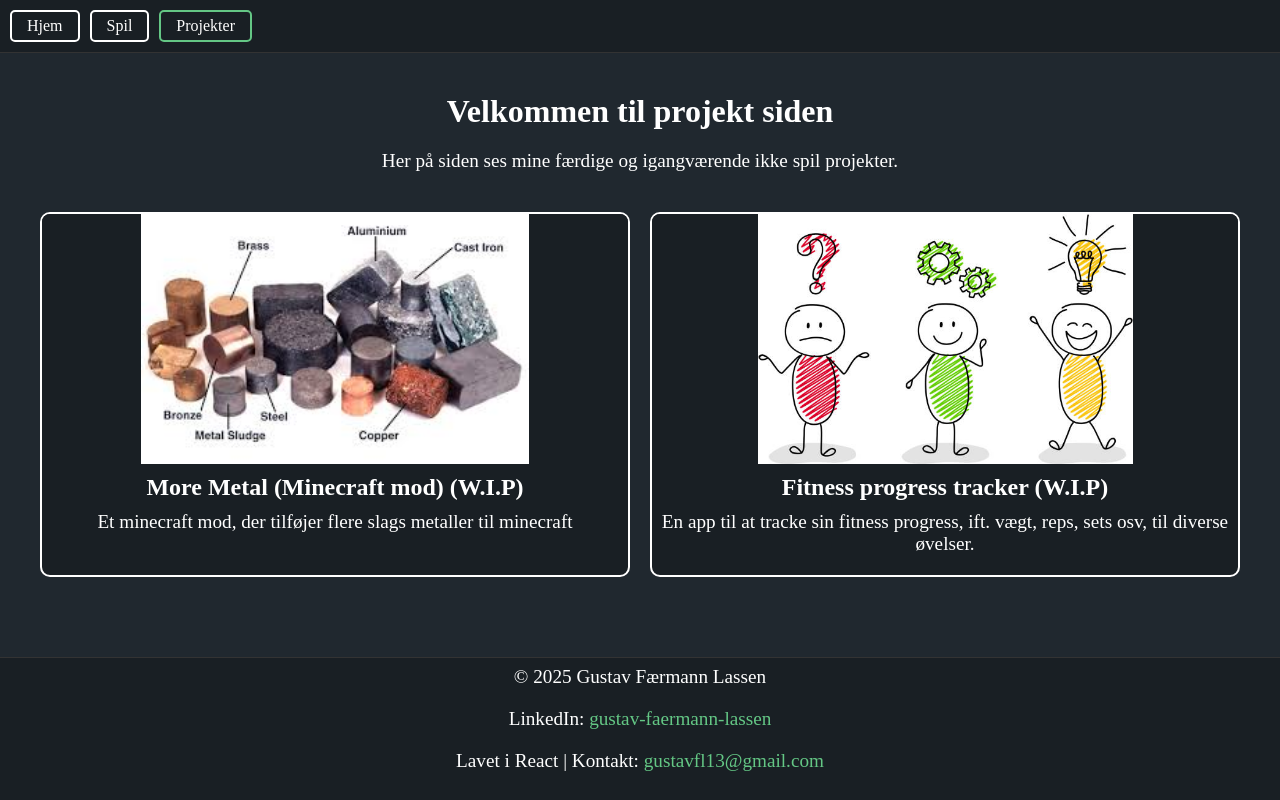
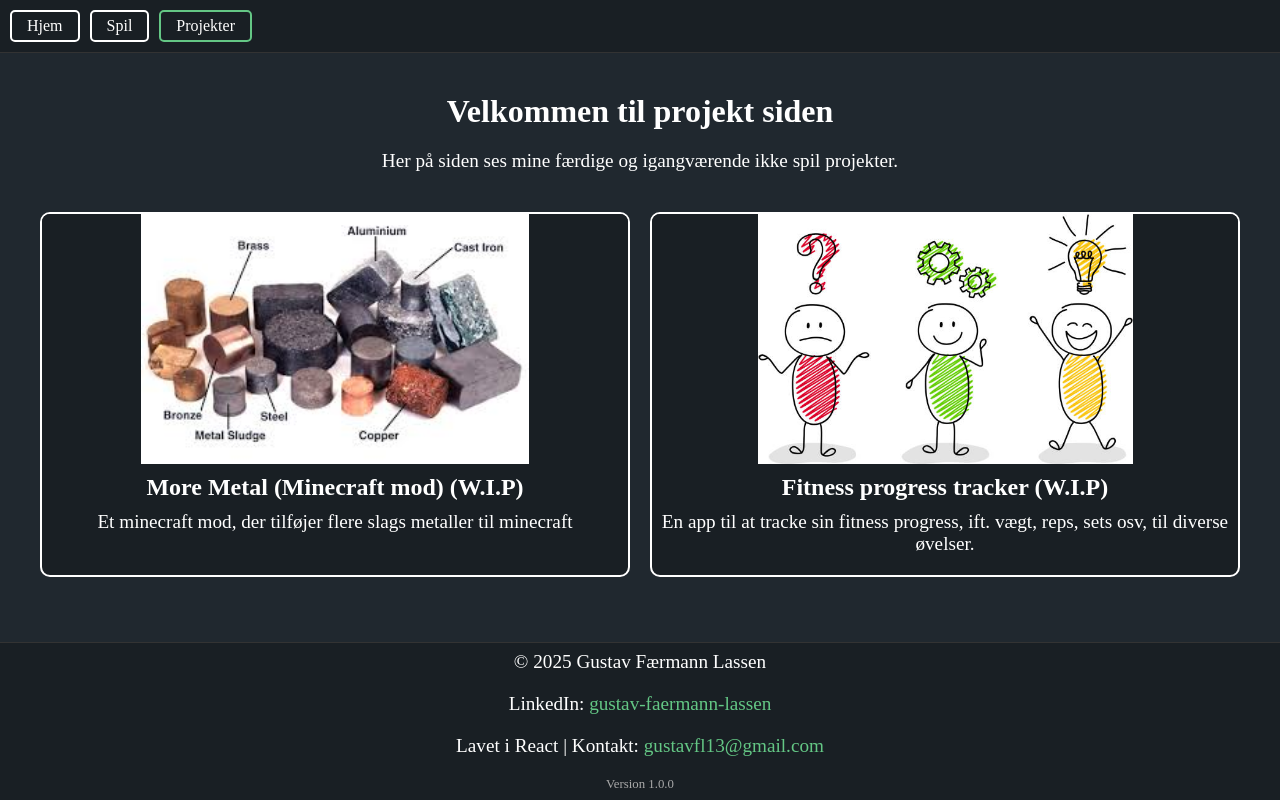
Before and after one commit to GustavFL2000/GustavFL-Portfolio-App, a React (Vite) app: page /Projects in a window 1280 px wide. Built offline with nearby package versions, Linux system fonts and the light colour scheme.

Commit message:
Version control

```diff
--- a/src/components/Footer.jsx
+++ b/src/components/Footer.jsx
@@ -5,6 +5,7 @@ function Footer() {
     <footer className="footer">
       <p>© {new Date().getFullYear()} Gustav Færmann Lassen</p>
       <p>
+
         LinkedIn:{" "}
         <a
           href="https://www.linkedin.com/in/gustav-faermann-lassen"
@@ -18,6 +19,7 @@ function Footer() {
         Lavet i React | Kontakt:{" "}
         <a href="mailto:gustavfl13@gmail.com">gustavfl13@gmail.com</a>
       </p>
+      <span id="app-version">Version 1.0.0</span>
     </footer>
   );
 }
```
